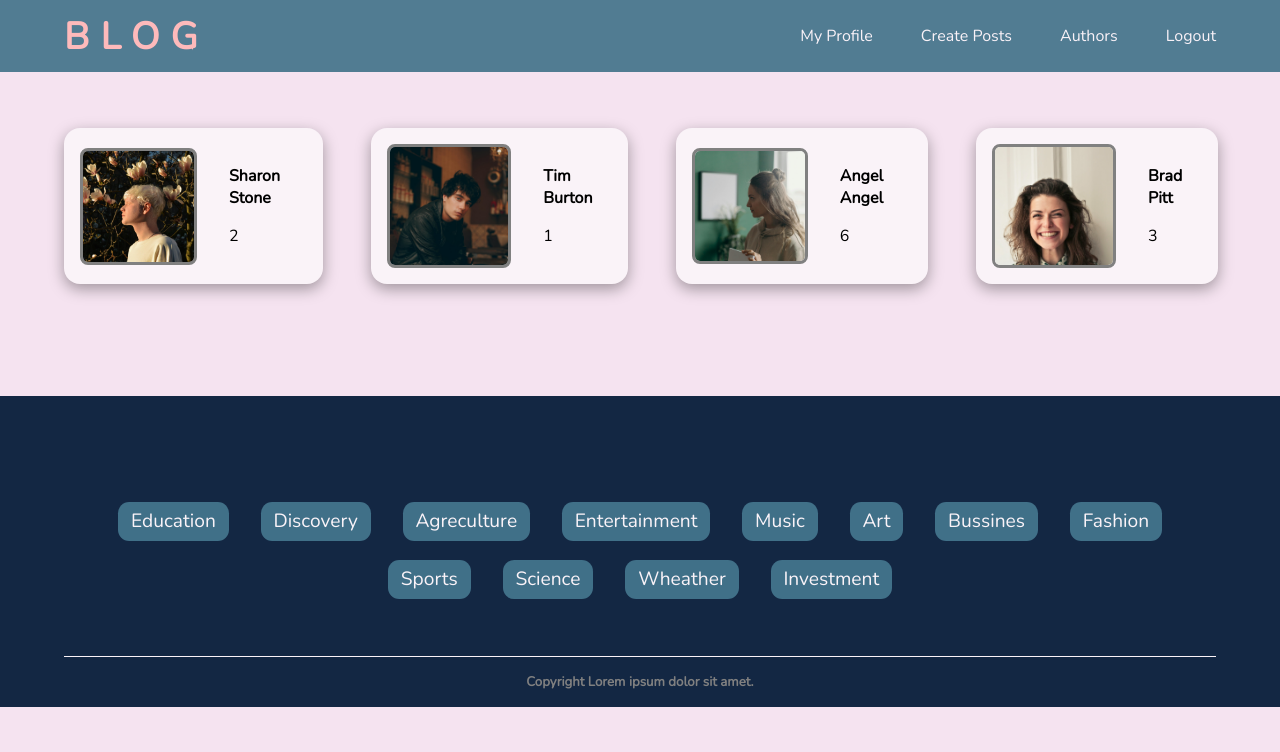
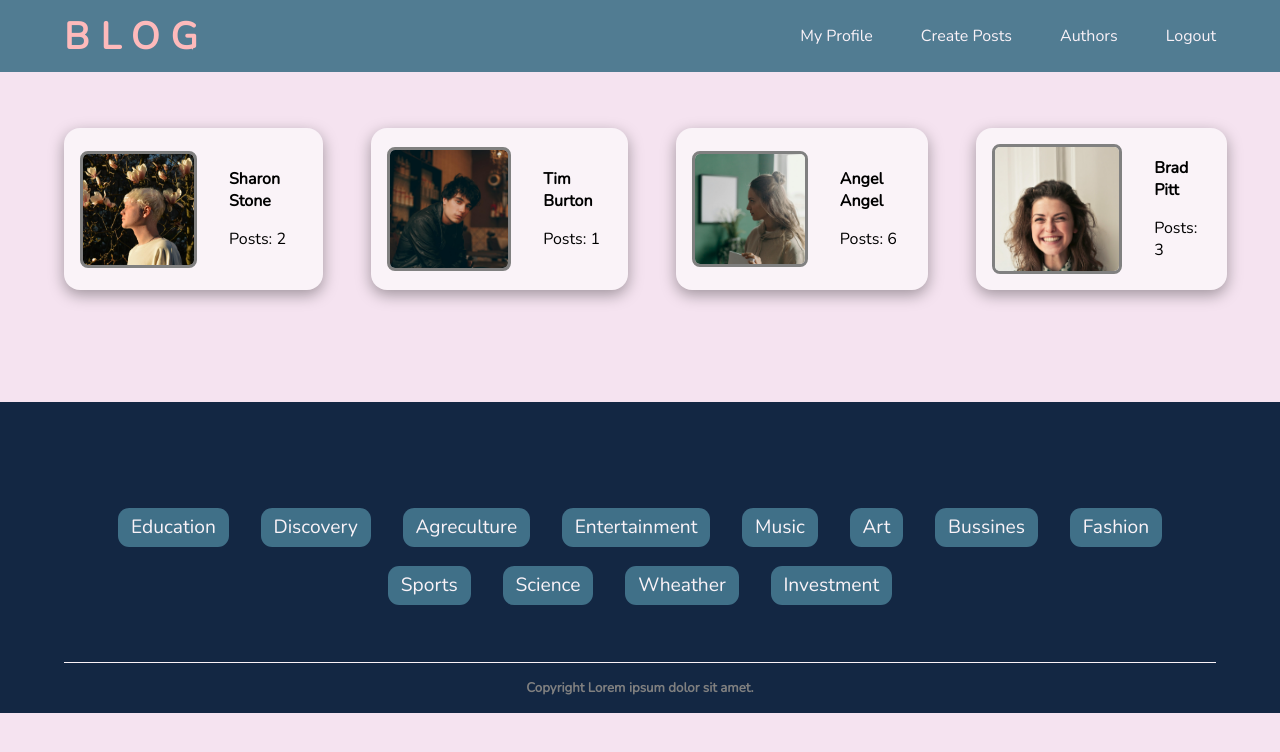
Before and after one commit to alevyldrm/BlogFrontend, a React (Vite) app: page /authors in a window 1280 px wide. Shown: the top 752 px of the page. Built offline with nearby package versions, Linux system fonts and the light colour scheme.

Commit message:
Update Authors.jsx

```diff
--- a/src/Pages/Authors.jsx
+++ b/src/Pages/Authors.jsx
@@ -17,7 +17,7 @@ function Authors() {
                             </div>
                             <div className="author-info">
                                 <h4>{author.name}</h4>
-                                <p>{author.posts}</p>
+                                <p> Posts: {author.posts}</p>
                             </div>
                         </Link>
                     })
```
